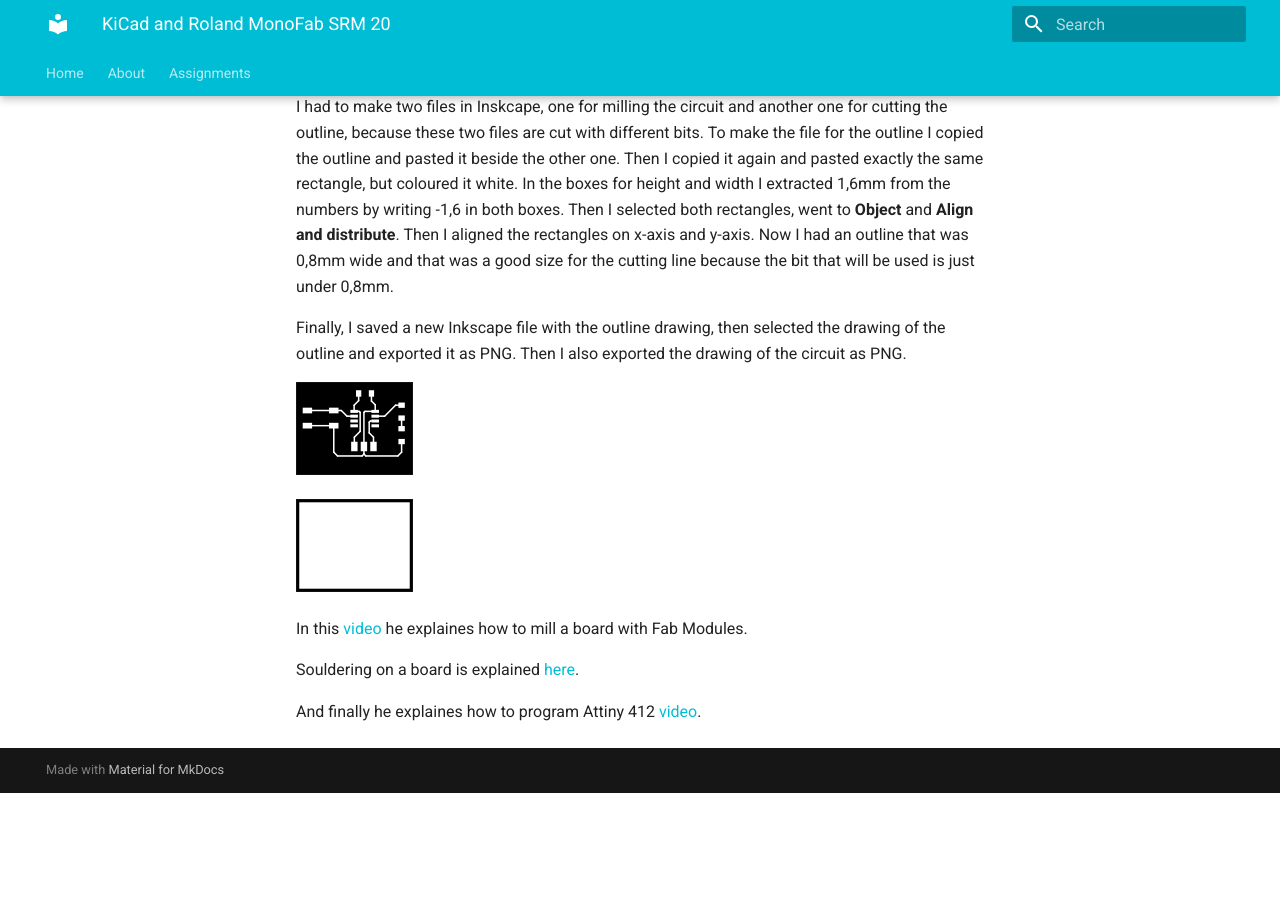
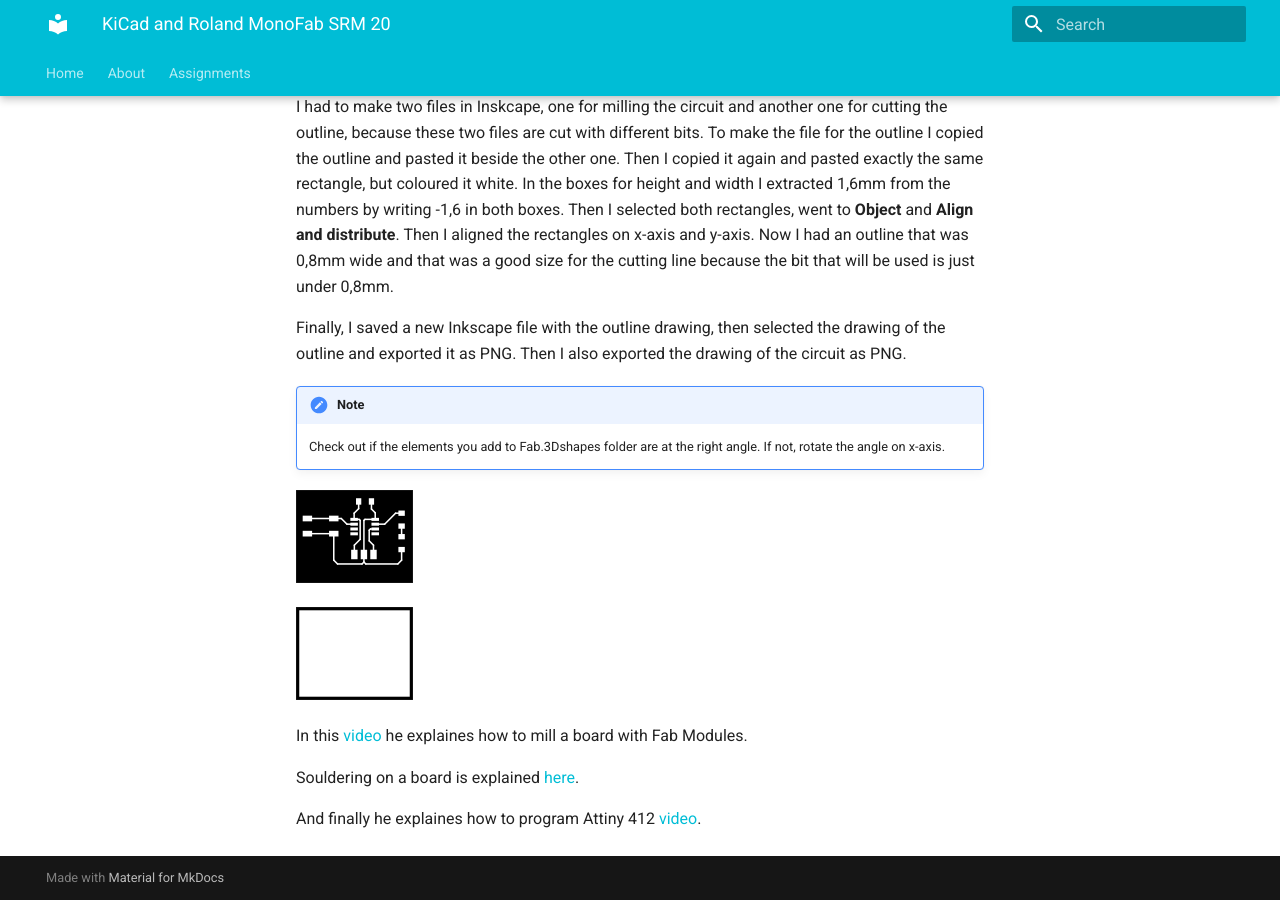
Before and after one commit to OlofH2/Before-Fab-Academy, an MkDocs documentation site: the page built from docs/KiCad_and_Roland_MonoFab_SRM_20.md, in a window 1280 px wide and 900 px high, scrolled down 5944 px. Built offline with MkDocs 1.6.1 and Material for MkDocs 9.7.7, drawn with Linux system fonts in a browser that asks for light colours; before the commit the page ends 6737 px from its top, so only the background shows below that.

Commit message:
Note on angle in Fab.3D

```diff
--- a/docs/KiCad_and_Roland_MonoFab_SRM_20.md
+++ b/docs/KiCad_and_Roland_MonoFab_SRM_20.md
@@ -104,6 +104,9 @@ I had to make two files in Inskcape, one for milling the circuit and another one
 
 Finally, I saved a new Inkscape file with the outline drawing, then selected the drawing of the outline and exported it as PNG. Then I also exported the drawing of the circuit as PNG.
 
+!!!note
+    Check out if the elements you add to Fab.3Dshapes folder are at the right angle. If not, rotate the angle on x-axis.
+
 ![PNG-Circuit](img/Circuit.png)
 
 ![PNG-Outline](img/Circuit_outline.png)
```
Also changed, not shown: docs/Website.md (+2 -1 lines).
